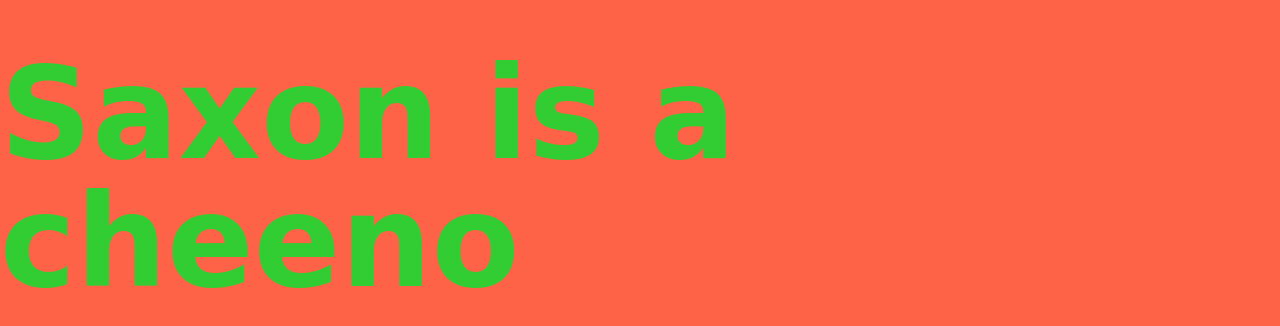
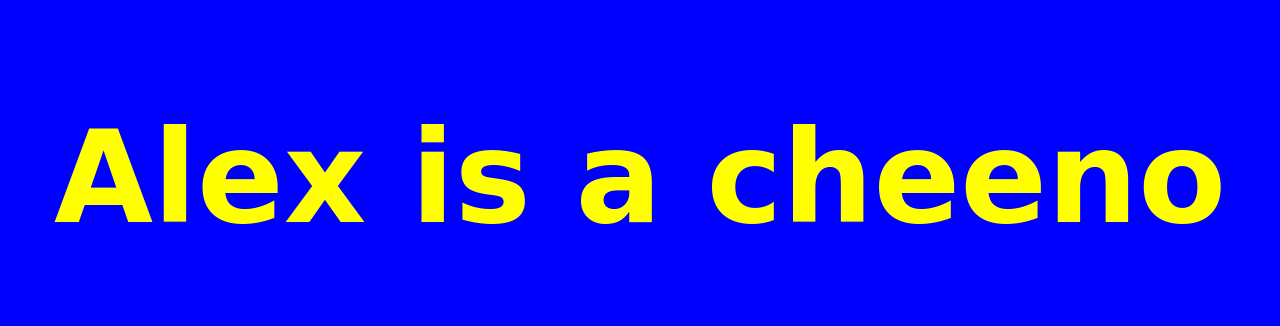
Before and after one commit to Jinksi/phrive, a plain HTML site: page site/index.html in a window 1280 px wide. Shown: the part 222-548 px from the top of the page. Drawn offline with Linux system fonts and the light colour scheme.

Commit message:
cheenoblue init

```diff
--- a/site/index.html
+++ b/site/index.html
@@ -11,15 +11,15 @@
         height: 100vh;
         width: 100vw;
         margin: 0;
-        color: limegreen;
-        background: tomato;
+        color: yellow;
+        background: blue;
         font-size: 5vw;
         line-height: 1;
-        font-family: 'chalkboard', cursive;
+        font-family: cursive;
       }
     </style>
   </head>
   <body>
-    <h1>Saxon is a cheeno</h1>
+    <h1>Alex is a cheeno</h1>
   </body>
 </html>
```
